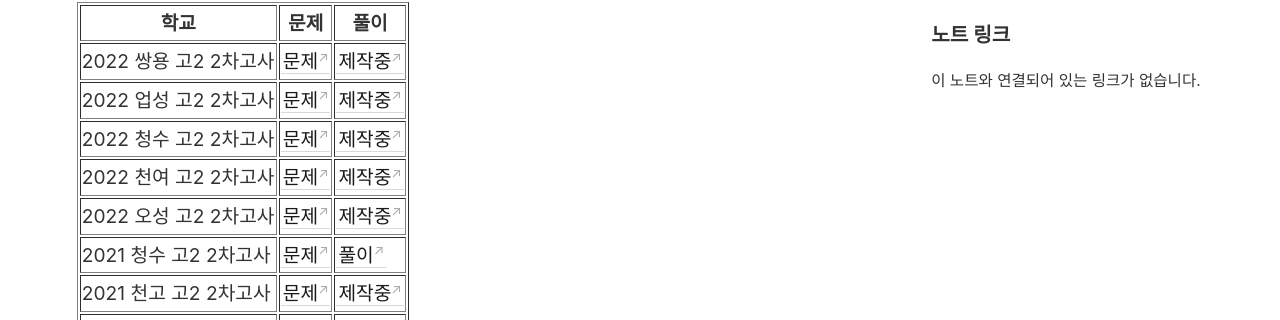
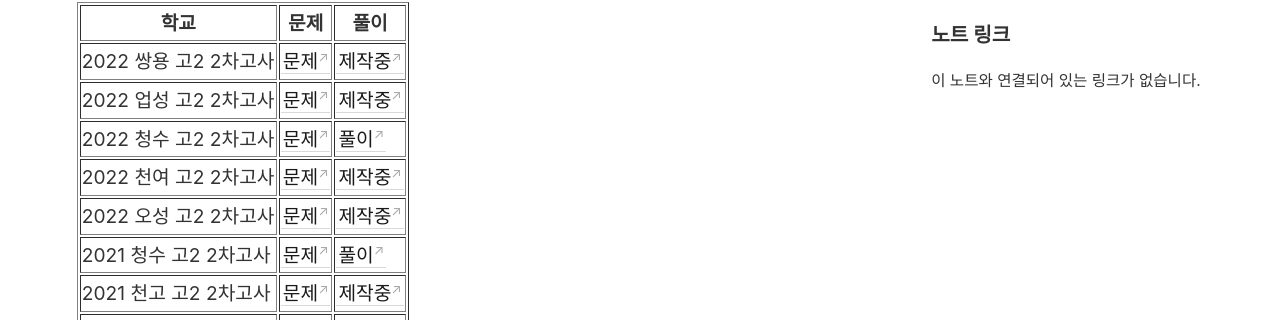
Before and after one commit to gwandae/test, a Jekyll site: the page built from _notes/고2 2차고사 대비 기출모음.md, in a window 1280 px wide. Shown: the part 255-575 px from the top of the page. Built offline with Jekyll 4.4.1, drawn with Linux system fonts in a browser that asks for light colours.

Commit message:
ffㅏㅓㅏㅓㅏㅓㄹㅓㄹㅓㄹㅓㄹ ㅓㄹ

```diff
--- a/_notes/고2 2차고사 대비 기출모음.md
+++ b/_notes/고2 2차고사 대비 기출모음.md
@@ -17,7 +17,7 @@ permalink: /2-2
  <tr>
 	<td>2022 청수 고2 2차고사</td>
     <td><a href="/pdf/test2nd/2022/2022 청수 고2 2차고사.pdf">문제</a></td>
-    <td><a href="/pdf/test2nd/2022풀이/%5B풀이%5D 2022 청수 고2 2차고사.pdf">제작중</a></td>
+    <td><a href="/pdf/test2nd/2022풀이/%5B풀이%5D 2022 청수 고2 2차고사.pdf">풀이</a></td>
   </tr>
    <tr>
 	<td>2022 천여 고2 2차고사</td>
```
